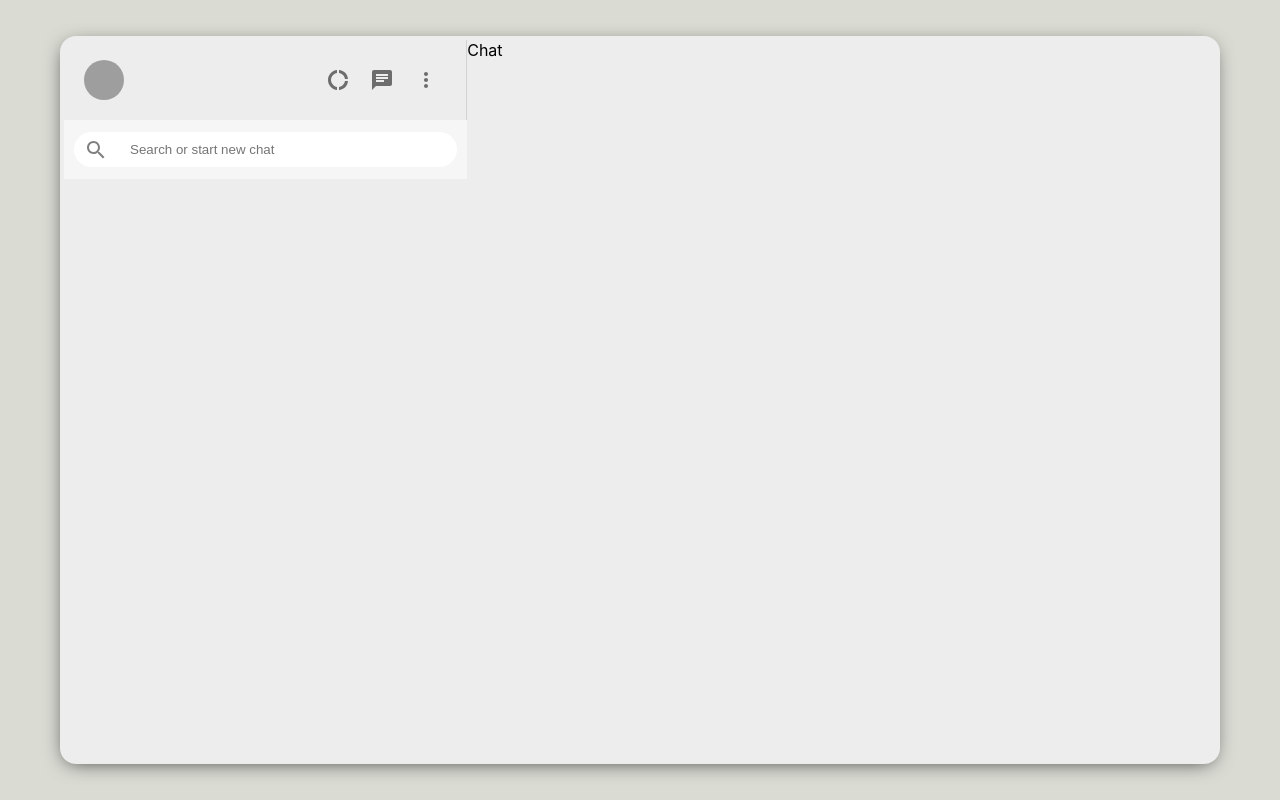
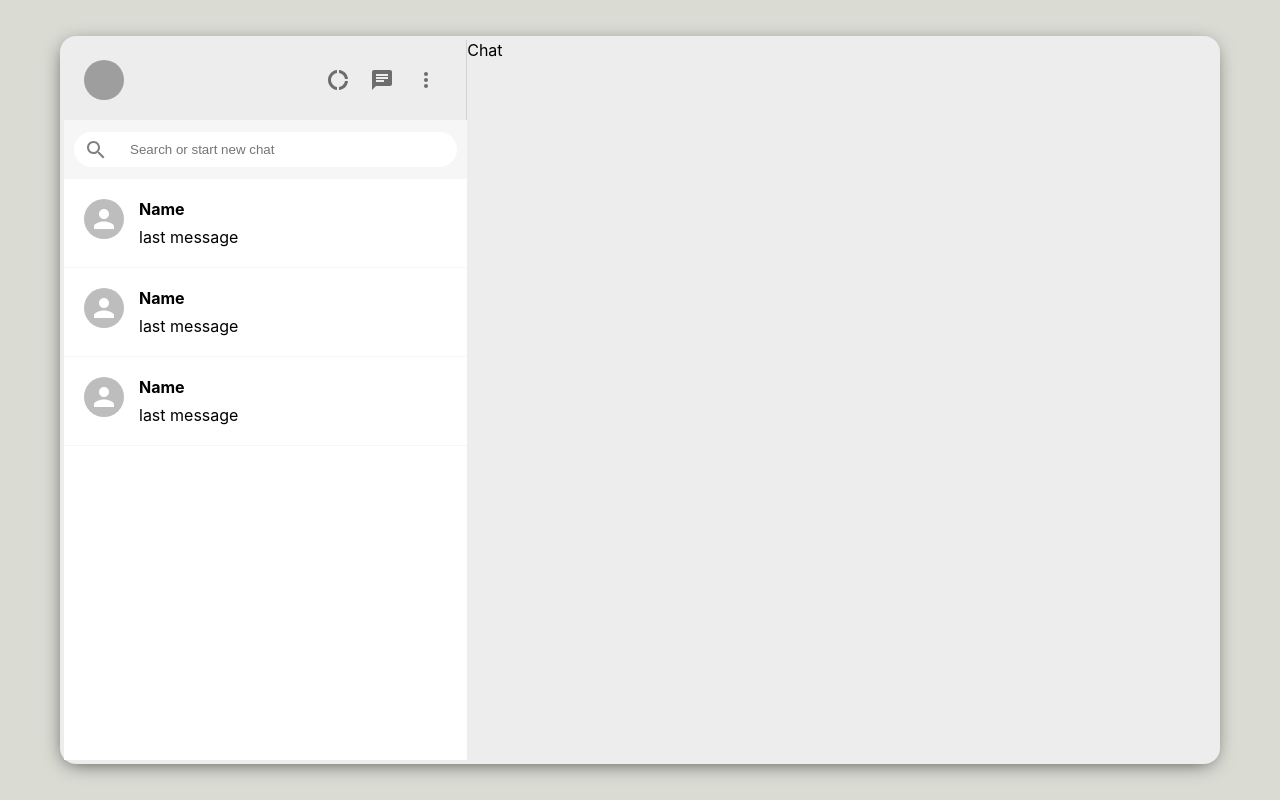
Before and after one commit to RukshanNuwan/React_WhatsApp_Clone, a React (Create React App) app: page / in a window 1280 px wide. Built offline with nearby package versions, Linux system fonts and the light colour scheme; grey boxes are pictures that could not be loaded.

Commit message:
setting up sidebar chats

```diff
--- a/src/components/Sidebar.css
+++ b/src/components/Sidebar.css
@@ -45,3 +45,9 @@
   border: none;
   outline-width: 0;
 }
+
+.sidebar__chats {
+  flex: 1;
+  overflow: scroll;
+  background-color: #fff;
+}
--- a/src/components/Sidebar.js
+++ b/src/components/Sidebar.js
@@ -3,6 +3,7 @@ import ChatIcon from '@mui/icons-material/Chat';
 import MoreVertIcon from '@mui/icons-material/MoreVert';
 import SearchOutlinedIcon from '@mui/icons-material/SearchOutlined';
 import {Avatar, IconButton} from "@mui/material";
+import SidebarChat from "./SidebarChat";
 import './Sidebar.css';
 
 const Sidebar = () => {
@@ -33,6 +34,12 @@ const Sidebar = () => {
           <input type="text" placeholder={'Search or start new chat'}/>
         </div>
       </div>
+
+      <div className="sidebar__chats">
+        <SidebarChat/>
+        <SidebarChat/>
+        <SidebarChat/>
+      </div>
     </div>
   );
 };
--- /dev/null
+++ b/src/components/SidebarChat.css
@@ -0,0 +1,19 @@
+.sidebar_chat {
+  padding: 20px;
+  display: flex;
+  cursor: pointer;
+  border-bottom: 1px solid #f6f6f6;
+}
+
+.sidebar_chat:hover {
+  background-color: #ebebeb;
+}
+
+.sidebar_chat__info {
+  margin-left: 15px;
+}
+
+.sidebar_chat__info > h2 {
+  margin-bottom: 8px;
+  font-size: 16px;
+}
--- /dev/null
+++ b/src/components/SidebarChat.js
@@ -0,0 +1,16 @@
+import './SidebarChat.css';
+import {Avatar} from "@mui/material";
+
+const SidebarChat = () => {
+  return (
+    <div className="sidebar_chat">
+      <Avatar/>
+      <div className="sidebar_chat__info">
+        <h2>Name</h2>
+        <p>last message</p>
+      </div>
+    </div>
+  );
+};
+
+export default SidebarChat;
```
